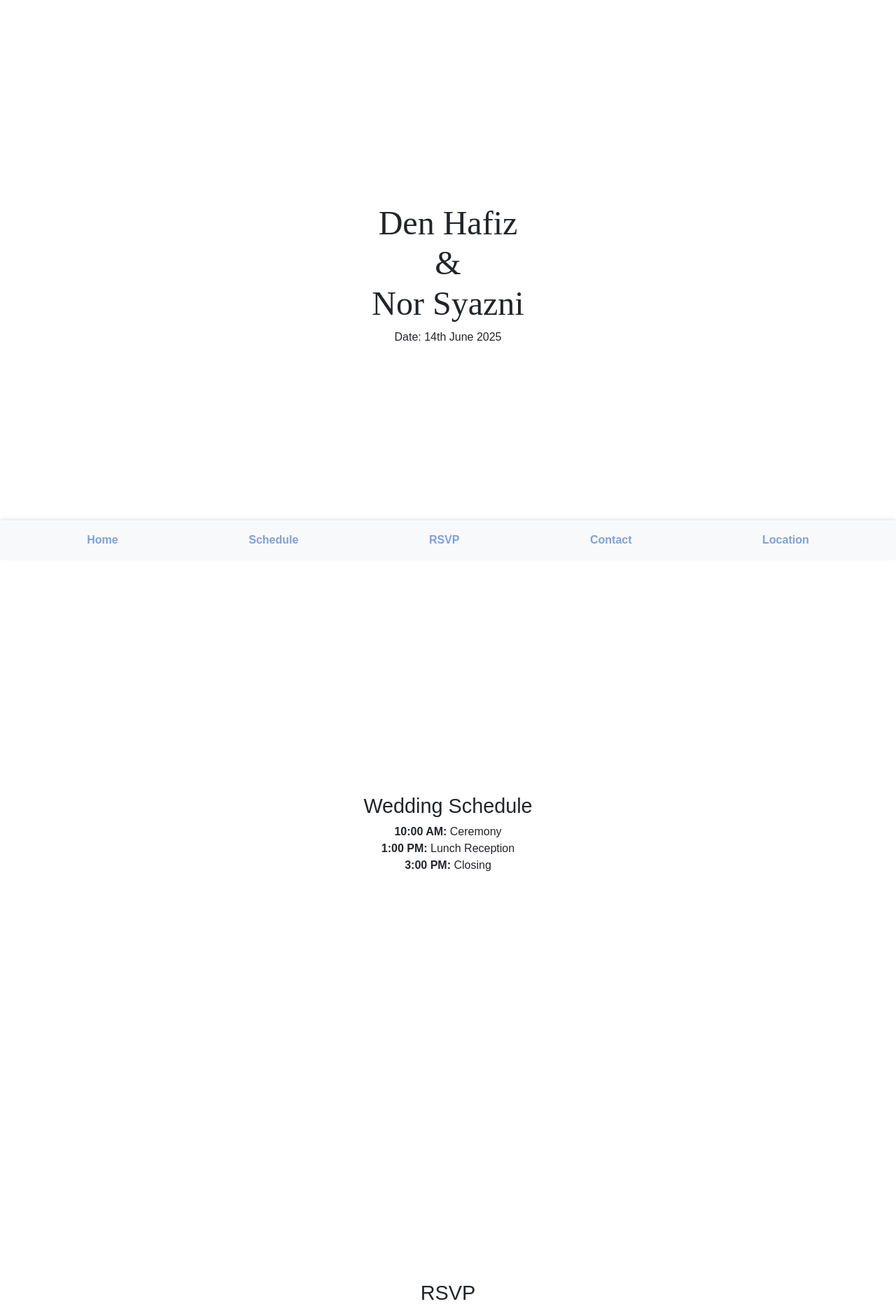
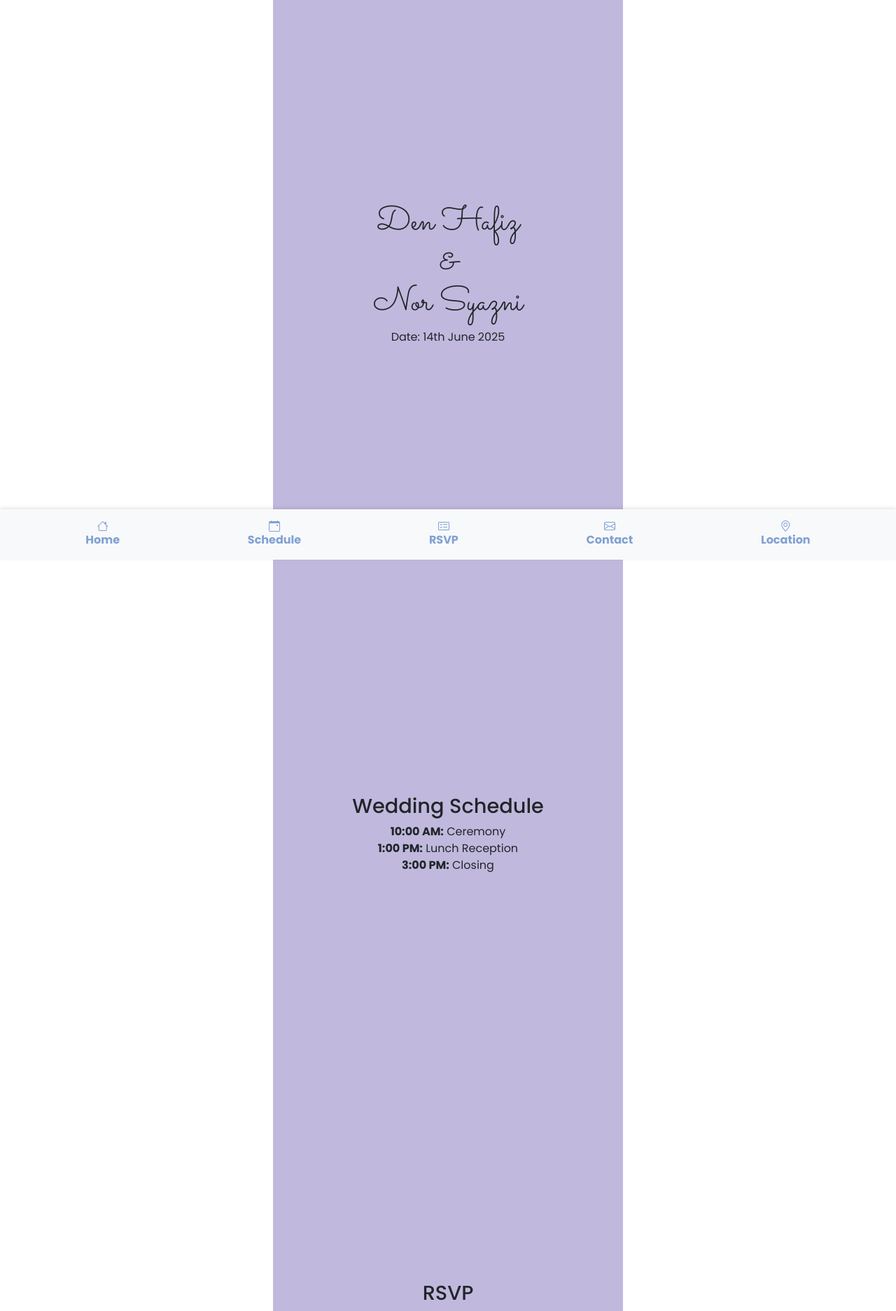
Before and after one commit to DenHafiz69/wedding-invitation, a Flask app: page / in a window 1280 px wide. Shown: the top 1874 px of the page at 70% size. Run offline with Flask 3, Linux system fonts and the light colour scheme; some libraries are stand-ins or nearby versions.

Commit message:
Add google fonts

```diff
--- a/templates/base.html
+++ b/templates/base.html
@@ -3,20 +3,26 @@
 <head>
     <meta charset="UTF-8">
     <meta name="viewport" content="width=device-width, initial-scale=1.0">
-    <title>{% block title %}{% endblock %}</title>
+    <title>{% block title %}{{ title }}{% endblock %}</title>
     <link rel="stylesheet" href="https://stackpath.bootstrapcdn.com/bootstrap/4.5.2/css/bootstrap.min.css">
+    <link rel="stylesheet" href="https://cdn.jsdelivr.net/npm/bootstrap-icons@1.11.3/font/bootstrap-icons.min.css">
+
+    <link rel="preconnect" href="https://fonts.googleapis.com">
+    <link rel="preconnect" href="https://fonts.gstatic.com" crossorigin>
+    <link href="https://fonts.googleapis.com/css2?family=Poppins:ital,wght@0,100;0,200;0,300;0,400;0,500;0,600;0,700;0,800;0,900;1,100;1,200;1,300;1,400;1,500;1,600;1,700;1,800;1,900&family=Sacramento&display=swap" rel="stylesheet">
 
     <link rel="stylesheet" href="../static/styles.css">
 
 </head>
 <body>
 
+    <div class="main container">
         {% block main %}
         {% endblock %}
 
         <!-- Navigation Bar -->
         <div class="container">
-        <nav class="navbar navbar-light">
+            <nav class="navbar  navbar-light">
                 <div class="container-fluid">
                     <div class="d-flex justify-content-around w-100">
                         <a class="nav-link" href="#home">
@@ -43,6 +49,7 @@
                 </div>
             </nav>
         </div>
+    </div>
 
     <!-- Bootstrap JS and dependencies -->
     <script src="https://cdn.jsdelivr.net/npm/bootstrap@5.3.3/dist/js/bootstrap.min.js" integrity="sha384-0pUGZvbkm6XF6gxjEnlmuGrJXVbNuzT9qBBavbLwCsOGabYfZo0T0to5eqruptLy" crossorigin="anonymous"></script>
```
Lines whose indentation alone changed are shown as unchanged.
